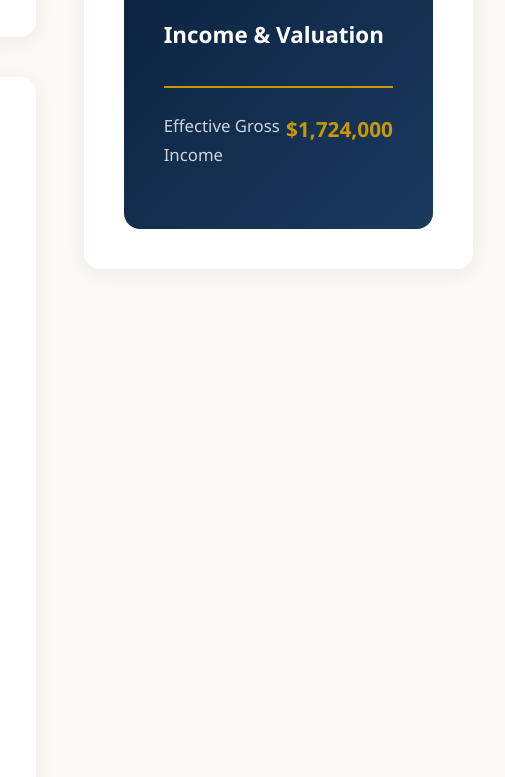
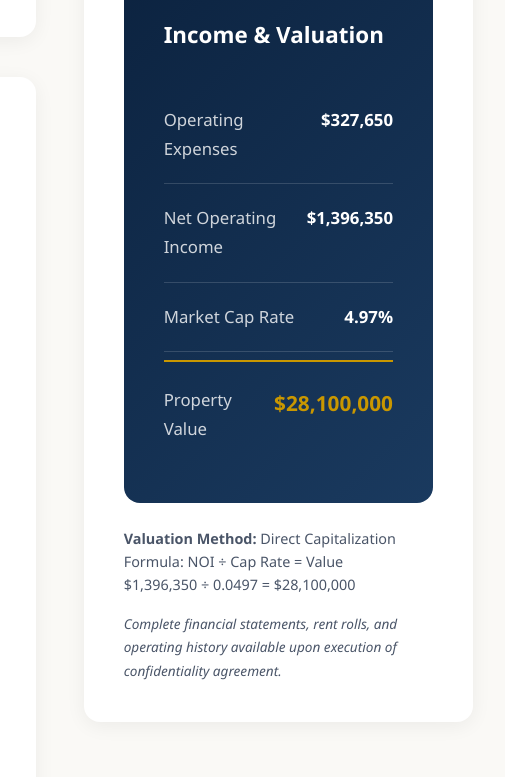
Before and after one commit to lcarmo1234/Morrissey.listing.1, a plain HTML site: page index.html in a window 1280 px wide. Shown: the part 1803-2580 px from the top of the page, 775-1280 px from the left. Drawn offline with Linux system fonts and the light colour scheme.

Commit message:
Update index.html

```diff
--- a/index.html
+++ b/index.html
@@ -858,6 +858,46 @@
         <div class="financial-box">
           <div class="financial-title">Income & Valuation</div>
           <div class="financial-row">
-            <span class="financial-label">Effective Gross Income</span>
-            <span class="financial-value">$1,724,000</span>
+            <span class="financial-label">Operating Expenses</span>
+            <span class="financial-value">$327,650</span>
           </div>
+          <div class="financial-row">
+            <span class="financial-label">Net Operating Income</span>
+            <span class="financial-value">$1,396,350</span>
+          </div>
+          <div class="financial-row">
+            <span class="financial-label">Market Cap Rate</span>
+            <span class="financial-value">4.97%</span>
+          </div>
+          <div class="financial-row">
+            <span class="financial-label">Property Value</span>
+            <span class="financial-value">$28,100,000</span>
+          </div>
+        </div>
+        <p style="margin-top: 1.5rem; font-size: 0.9rem; color: var(--text-muted); line-height: 1.6;">
+          <strong>Valuation Method:</strong> Direct Capitalization<br>
+          Formula: NOI ÷ Cap Rate = Value<br>
+          $1,396,350 ÷ 0.0497 = $28,100,000
+        </p>
+        <p style="margin-top: 1rem; font-size: 0.85rem; color: var(--text-muted); font-style: italic;">
+          Complete financial statements, rent rolls, and operating history available upon execution of confidentiality agreement.
+        </p>
+      </div>
+
+    </div>
+  </div>
+
+  <!-- Footer -->
+  <div style="background: var(--nd-blue); color: white; padding: 3rem 2rem; text-align: center; margin-top: 4rem;">
+    <div style="max-width: 1400px; margin: 0 auto;">
+      <h3 style="font-size: 1.5rem; margin-bottom: 0.5rem;">Morrissey Manor</h3>
+      <p style="opacity: 0.9; margin-bottom: 0.5rem;">100 Morrissey Hall, Notre Dame, IN 46556</p>
+      <p style="opacity: 0.8; font-size: 0.9rem;">Exclusively Listed by Manorite Realty Group</p>
+      <p style="opacity: 0.6; font-size: 0.85rem; margin-top: 1.5rem; font-style: italic;">
+        This listing is a student academic project and does not represent an actual commercial offering.
+      </p>
+    </div>
+  </div>
+
+</body>
+</html>
```
